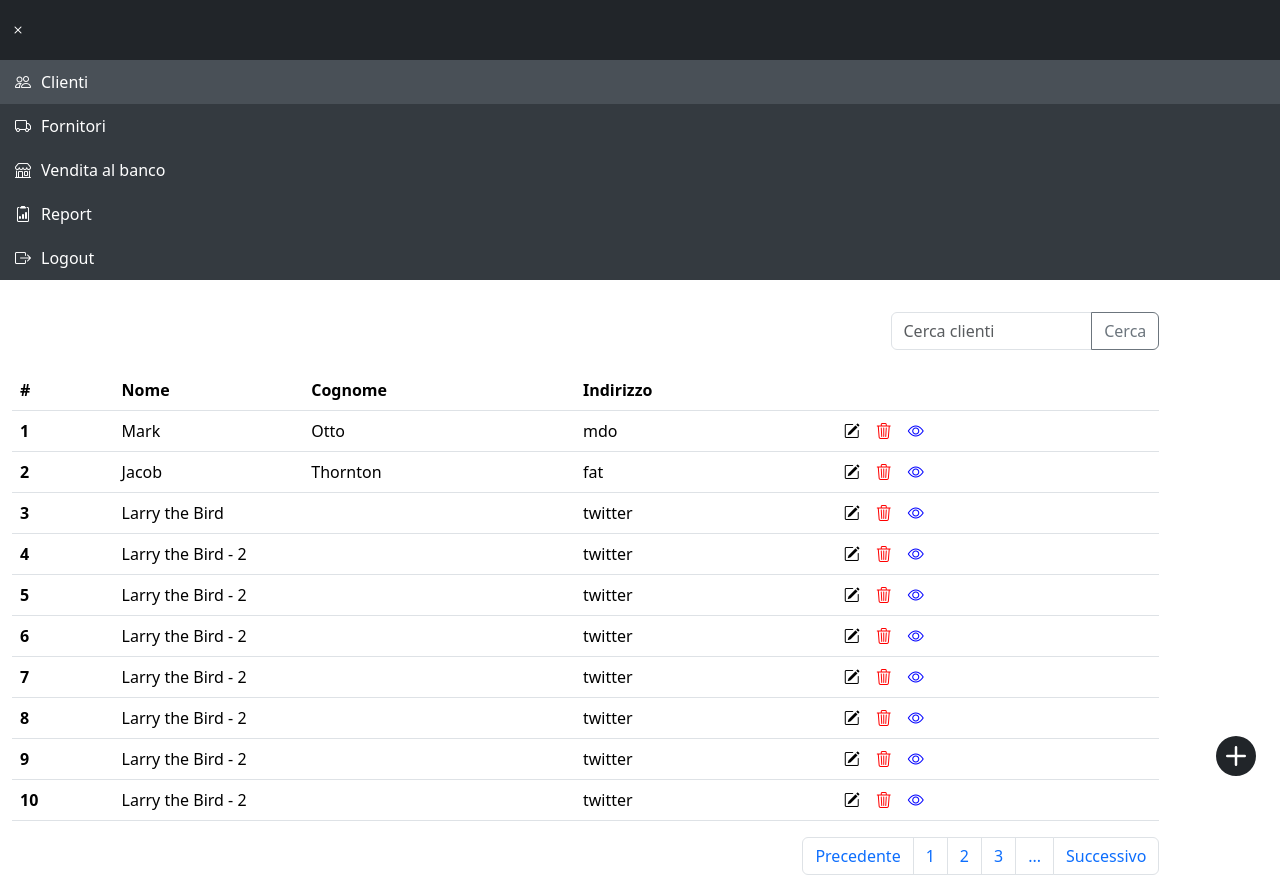
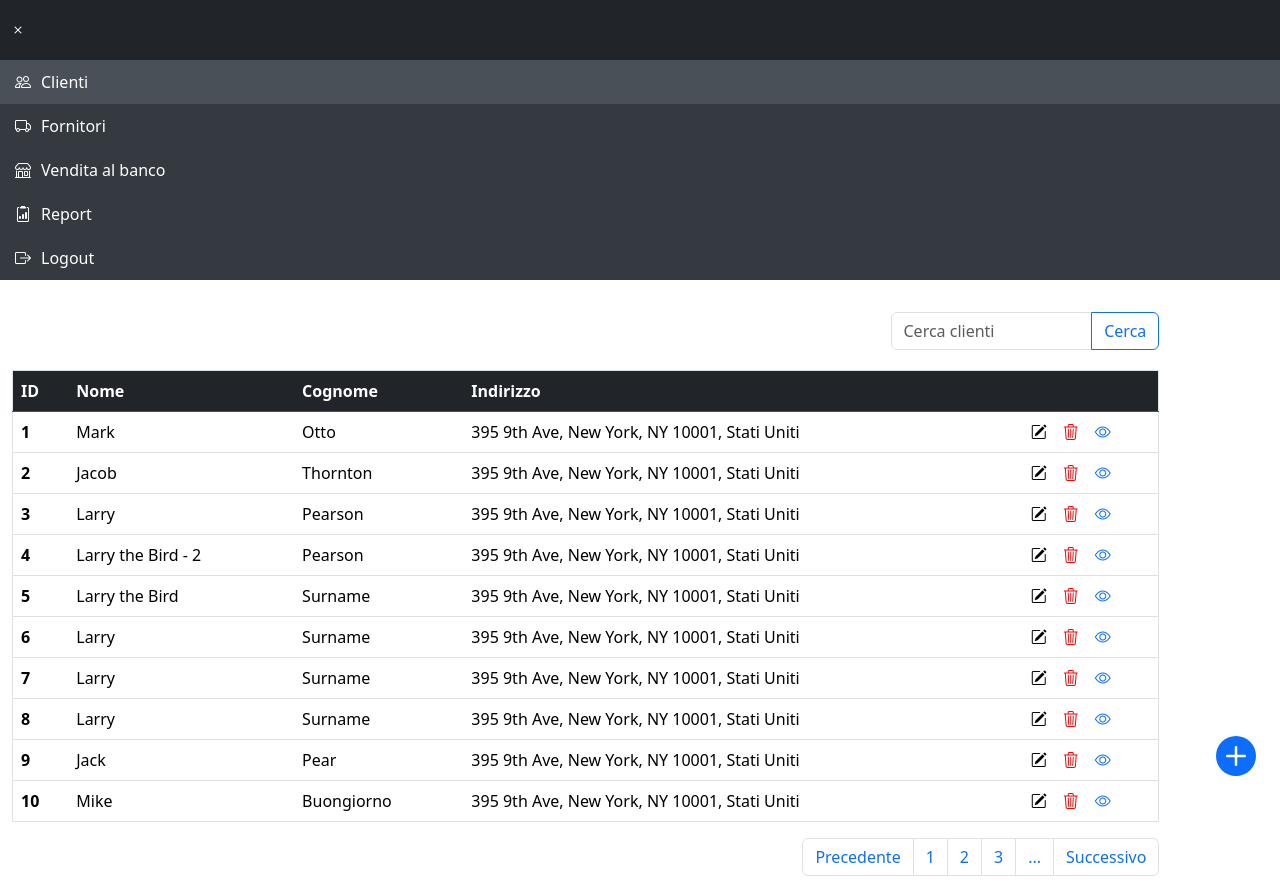
Before and after one commit to HandSonTechLab/certinilab-fe, an Angular app: page /clients in a window 1280 px wide. Built offline with nearby package versions, Linux system fonts and the light colour scheme.

Commit message:
style fixes

```diff
--- a/src/app/clients/clients.component.html
+++ b/src/app/clients/clients.component.html
@@ -3,20 +3,20 @@
     <div class="col-3">
       <div class="input-group mb-3">
         <input type="text" class="form-control" placeholder="Cerca clienti" aria-label="Cerca cliente" aria-describedby="button-addon2">
-        <button class="btn btn-outline-secondary" type="button" id="button-addon2">Cerca</button>
+        <button class="btn btn-primary" type="button" id="button-addon2" style="background: white; color: #0d6efd">Cerca</button>
       </div>
     </div>
   </div>
   <div class="row mt-1">
     <div class="col-12">
-      <table class="table table-hover">
-        <thead>
+      <table class="table table-hover border">
+        <thead class="table-dark">
         <tr>
-          <th scope="col">#</th>
+          <th scope="col">ID</th>
           <th scope="col">Nome</th>
           <th scope="col">Cognome</th>
           <th scope="col">Indirizzo</th>
-          <th scope="col"></th>
+          <th scope="col" style="width: 9em"></th>
         </tr>
         </thead>
         <tbody>
@@ -24,102 +24,110 @@
           <th scope="row">1</th>
           <td>Mark</td>
           <td>Otto</td>
-          <td>mdo</td>
+          <td>395 9th Ave, New York, NY 10001, Stati Uniti</td>
           <td>
               <i class="bi bi-pencil-square p-2 pointer"></i>
               <i class="bi bi-trash3 p-2 pointer" style="color: red"></i>
-              <i class="bi bi-eye p-2 pointer" style="color: blue"></i>
+              <i class="bi bi-eye p-2 pointer" style="color: #0d6efd"></i>
           </td>
         </tr>
         <tr>
           <th scope="row">2</th>
           <td>Jacob</td>
           <td>Thornton</td>
-          <td>fat</td>
+          <td>395 9th Ave, New York, NY 10001, Stati Uniti </td>
           <td>
             <i class="bi bi-pencil-square p-2 pointer" style="cursor: pointer"></i>
             <i class="bi bi-trash3 p-2 pointer" style="color: red"></i>
-            <i class="bi bi-eye p-2 pointer" style="color: blue"></i>
+            <i class="bi bi-eye p-2 pointer" style="color: #0d6efd"></i>
           </td>
         </tr>
         <tr>
           <th scope="row">3</th>
-          <td colspan="2">Larry the Bird</td>
-          <td>twitter</td>
+          <td>Larry</td>
+          <td>Pearson</td>
+          <td>395 9th Ave, New York, NY 10001, Stati Uniti</td>
           <td>
             <i class="bi bi-pencil-square p-2 pointer" style="cursor: pointer"></i>
             <i class="bi bi-trash3 p-2 pointer" style="color: red"></i>
-            <i class="bi bi-eye p-2 pointer" style="color: blue"></i>
+            <i class="bi bi-eye p-2 pointer" style="color: #0d6efd"></i>
           </td>
         </tr>
         <tr>
           <th scope="row">4</th>
-          <td colspan="2">Larry the Bird - 2</td>
-          <td>twitter</td>
+          <td>Larry the Bird - 2</td>
+          <td>Pearson</td>
+          <td>395 9th Ave, New York, NY 10001, Stati Uniti</td>
           <td>
             <i class="bi bi-pencil-square p-2 pointer" style="cursor: pointer"></i>
             <i class="bi bi-trash3 p-2 pointer" style="color: red"></i>
-            <i class="bi bi-eye p-2 pointer" style="color: blue"></i>
+            <i class="bi bi-eye p-2 pointer" style="color: #0d6efd"></i>
           </td>
         </tr>
         <tr>
           <th scope="row">5</th>
-          <td colspan="2">Larry the Bird - 2</td>
-          <td>twitter</td>
+          <td>Larry the Bird</td>
+          <td>Surname</td>
+          <td>395 9th Ave, New York, NY 10001, Stati Uniti</td>
           <td>
             <i class="bi bi-pencil-square p-2 pointer" style="cursor: pointer"></i>
             <i class="bi bi-trash3 p-2 pointer" style="color: red"></i>
-            <i class="bi bi-eye p-2 pointer" style="color: blue"></i>
+            <i class="bi bi-eye p-2 pointer" style="color: #0d6efd"></i>
           </td>
         </tr>
         <tr>
           <th scope="row">6</th>
-          <td colspan="2">Larry the Bird - 2</td>
-          <td>twitter</td>
+          <td>Larry</td>
+          <td>Surname</td>
+          <td>395 9th Ave, New York, NY 10001, Stati Uniti</td>
           <td>
             <i class="bi bi-pencil-square p-2 pointer" style="cursor: pointer"></i>
             <i class="bi bi-trash3 p-2 pointer" style="color: red"></i>
-            <i class="bi bi-eye p-2 pointer" style="color: blue"></i>
+            <i class="bi bi-eye p-2 pointer" style="color: #0d6efd"></i>
           </td>
         </tr>
         <tr>
           <th scope="row">7</th>
-          <td colspan="2">Larry the Bird - 2</td>
-          <td>twitter</td>
+          <td>Larry</td>
+          <td>Surname</td>
+          <td>395 9th Ave, New York, NY 10001, Stati Uniti</td>
           <td>
             <i class="bi bi-pencil-square p-2 pointer" style="cursor: pointer"></i>
             <i class="bi bi-trash3 p-2 pointer" style="color: red"></i>
-            <i class="bi bi-eye p-2 pointer" style="color: blue"></i>
+            <i class="bi bi-eye p-2 pointer" style="color: #0d6efd"></i>
           </td>
         </tr>
         <tr>
           <th scope="row">8</th>
-          <td colspan="2">Larry the Bird - 2</td>
-          <td>twitter</td>
+          <td>Larry</td>
+          <td>Surname</td>
+          <td>395 9th Ave, New York, NY 10001, Stati Uniti</td>
           <td>
             <i class="bi bi-pencil-square p-2 pointer" style="cursor: pointer"></i>
             <i class="bi bi-trash3 p-2 pointer" style="color: red"></i>
-            <i class="bi bi-eye p-2 pointer" style="color: blue"></i>
+            <i class="bi bi-eye p-2 pointer" style="color: #0d6efd"></i>
           </td>
         </tr>
         <tr>
           <th scope="row">9</th>
-          <td colspan="2">Larry the Bird - 2</td>
-          <td>twitter</td>
+          <td>Jack</td>
+          <td>Pear</td>
+          <td>395 9th Ave, New York, NY 10001, Stati Uniti</td>
           <td>
             <i class="bi bi-pencil-square p-2 pointer" style="cursor: pointer"></i>
             <i class="bi bi-trash3 p-2 pointer" style="color: red"></i>
-            <i class="bi bi-eye p-2 pointer" style="color: blue"></i>
+            <i class="bi bi-eye p-2 pointer" style="color: #0d6efd"></i>
           </td>
         </tr>
         <tr>
           <th scope="row">10</th>
-          <td colspan="2">Larry the Bird - 2</td>
-          <td>twitter</td>
+          <td>Mike</td>
+          <td>Buongiorno</td>
+          <td>395 9th Ave, New York, NY 10001, Stati Uniti</td>
           <td>
             <i class="bi bi-pencil-square p-2 pointer" style="cursor: pointer"></i>
             <i class="bi bi-trash3 p-2 pointer" style="color: red"></i>
-            <i class="bi bi-eye p-2 pointer" style="color: blue"></i>
+            <i class="bi bi-eye p-2 pointer" style="color: #0d6efd"></i>
           </td>
         </tr>
         </tbody>
@@ -142,7 +150,7 @@
 
 <div class="m-4 add">
   <div>
-    <svg xmlns="http://www.w3.org/2000/svg" width="40" height="40" fill="currentColor" class="bi bi-plus-circle-fill" viewBox="0 0 16 16">
+    <svg xmlns="http://www.w3.org/2000/svg" width="40" height="40" fill="currentColor" class="bi bi-plus-circle-fill" viewBox="0 0 16 16" style="color: #0d6efd">
       <path d="M16 8A8 8 0 1 1 0 8a8 8 0 0 1 16 0M8.5 4.5a.5.5 0 0 0-1 0v3h-3a.5.5 0 0 0 0 1h3v3a.5.5 0 0 0 1 0v-3h3a.5.5 0 0 0 0-1h-3z"/>
     </svg>
   </div>
```
